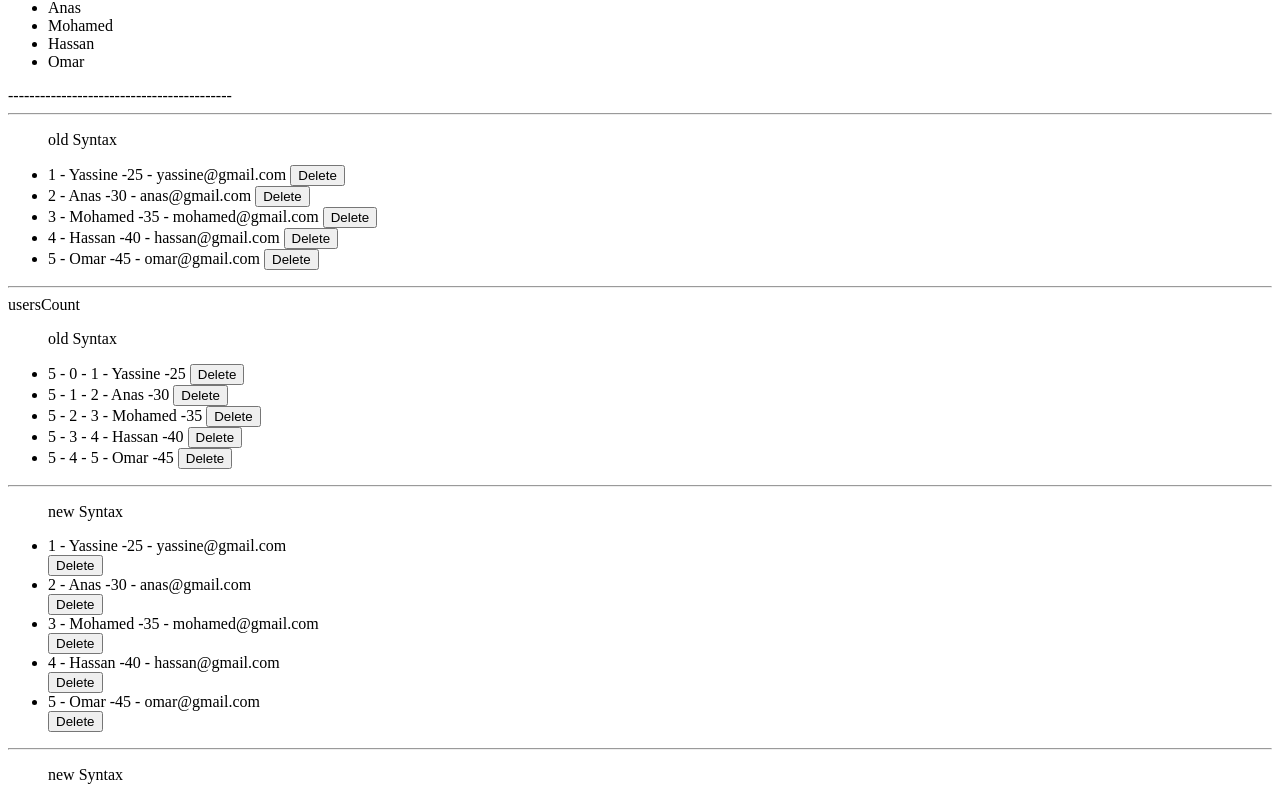
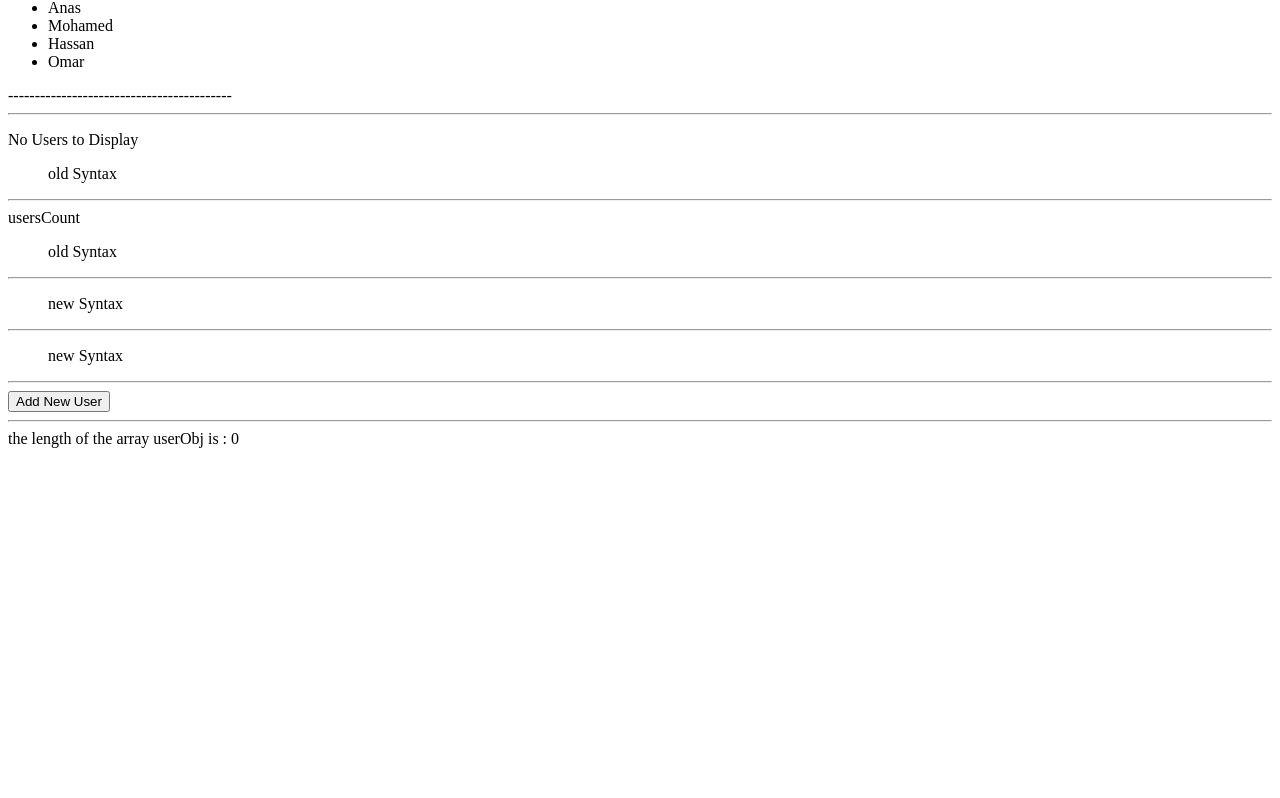
Before and after one commit to seeyassine/Angular-Learn, an Angular app: page / in a window 1280 px wide. Shown: the part 2437-3235 px from the top of the page. After the commit the page ends 2893 px from the top, so only its background shows below. Built offline with nearby package versions, Linux system fonts and the light colour scheme.

Commit message:
77: How to hundel Empty Array

```diff
--- a/src/app/components/directives/directives.component.html
+++ b/src/app/components/directives/directives.component.html
@@ -185,6 +185,10 @@
 
 <!-- delete use Object User -->
 
+<div>
+    <p *ngIf="usersObj.length == 0">No Users to Display</p>
+</div>
+
 <ul>
     <p>old Syntax</p>
     <li *ngFor="let user of usersObj">
@@ -221,7 +225,7 @@ usersCount
     <p>new Syntax </p>
     @for(user of usersObj; track user; let i = $index; let usersCount = $count) {
         <li> {{usersCount}} - {{ i }} - {{user.name}} -{{ user.age }}
-            <button (click)="onDeleteUser(i)">Delete</button>
+                <button (click)="onDeleteUser(i)">Delete</button>
         </li>
     }
 </ul>
--- a/src/app/components/directives/directives.component.ts
+++ b/src/app/components/directives/directives.component.ts
@@ -30,13 +30,7 @@ export class DirectivesComponent {
 
   users: Array<string> = ['Yassine', 'Anas', 'Mohamed', 'Hassan', 'Omar'];
 
-  usersObj: Array<User> = [
-    {id: 1, name: 'Yassine', email:'yassine@gmail.com' ,age: 25},
-    {id:2, name: 'Anas', email:'anas@gmail.com' , age: 30},
-    {id:3, name: 'Mohamed', email:'mohamed@gmail.com' , age: 35},
-    {id:4, name: 'Hassan', email:'hassan@gmail.com' , age: 40},
-    {id:5, name: 'Omar', email:'omar@gmail.com' , age: 45}
-  ]
+  usersObj: Array<User> = []
 
   constructor() {
   console.log(this.usersObj.length);
```
